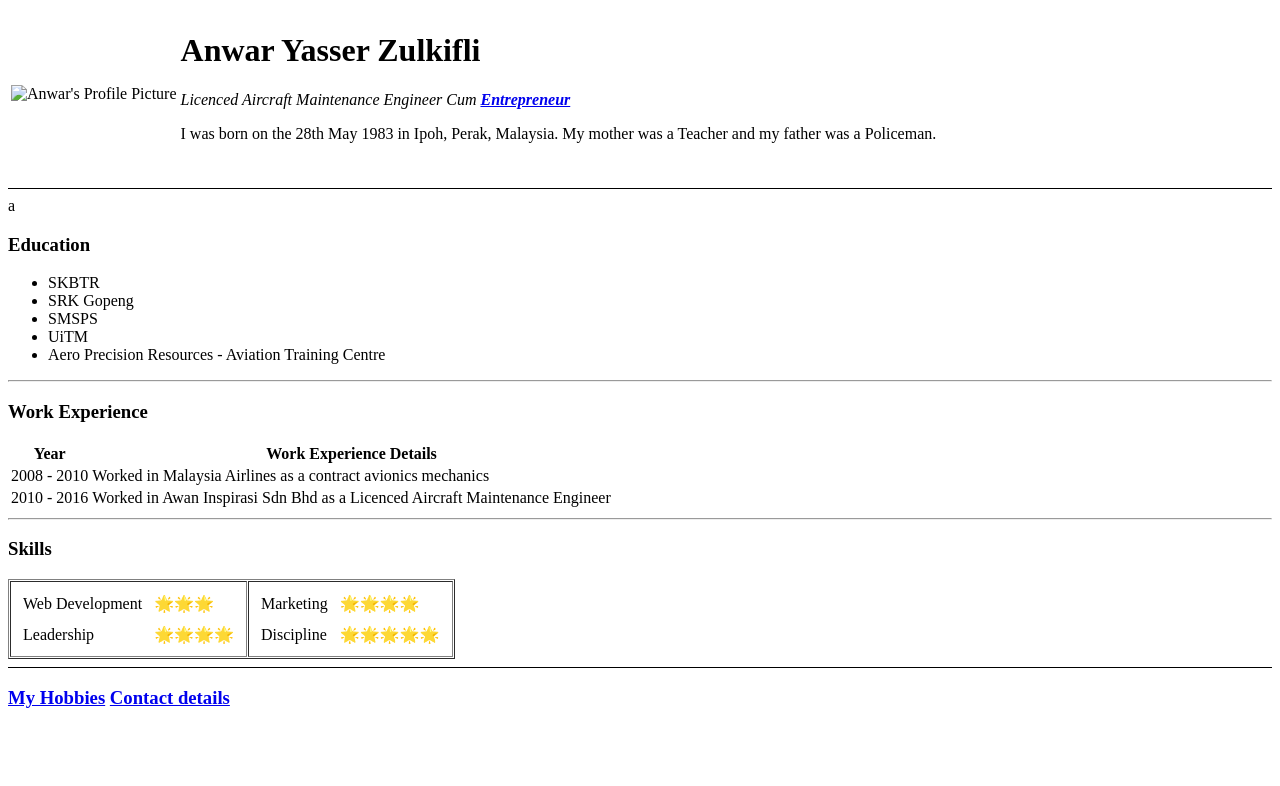
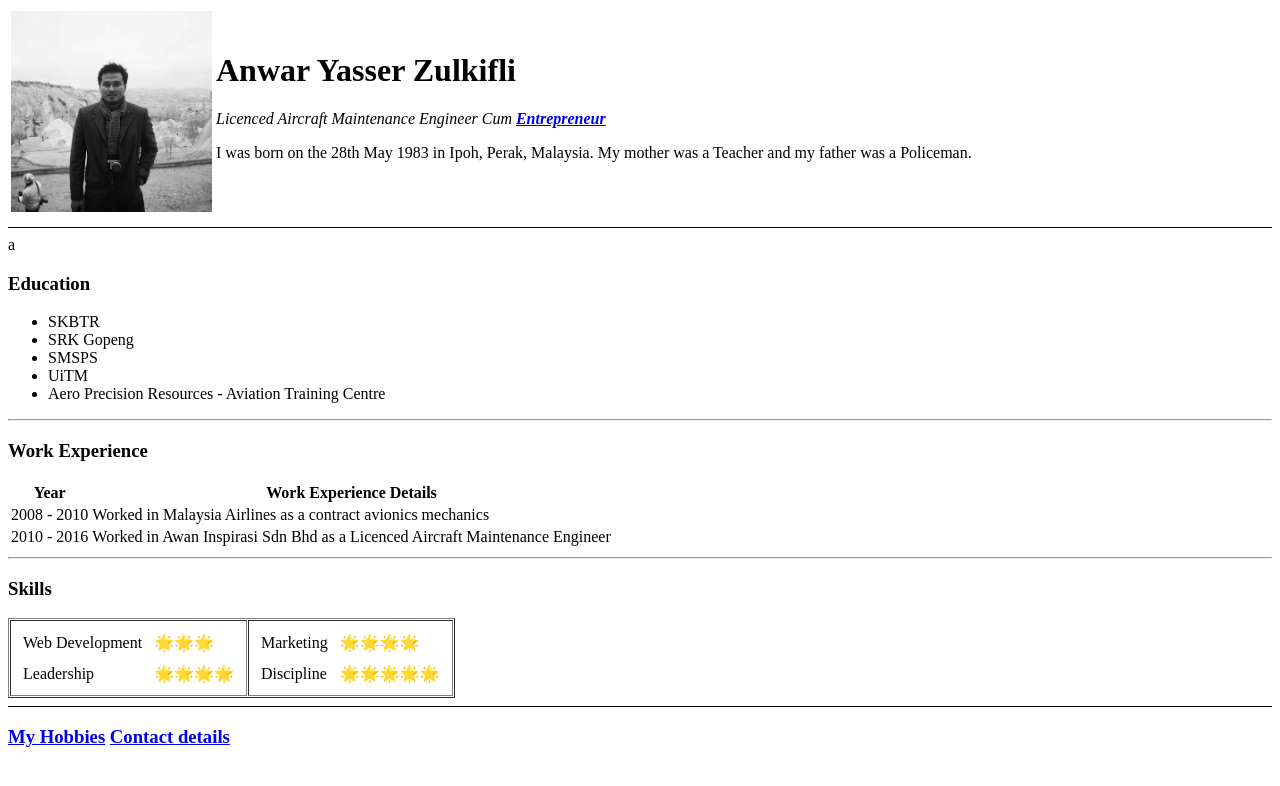
Before and after one commit to anwar139/anwar, a plain HTML site: page index.html in a window 1280 px wide. Drawn offline with Linux system fonts and the light colour scheme; the site is published under a folder, as on GitHub Pages, so addresses that start at the root find nothing.

Commit message:
Update index.html

```diff
--- a/index.html
+++ b/index.html
@@ -9,7 +9,7 @@
 <body>
   <table>
     <tr>
-      <td><img src="/images/Anwar.jpg" height="201" width="201" alt="Anwar's Profile Picture"></td>
+      <td><img src="images/Anwar.jpg" height="201" width="201" alt="Anwar's Profile Picture"></td>
       <td>
         <h1>Anwar Yasser Zulkifli</h1>
         <p><em>Licenced Aircraft Maintenance Engineer Cum <strong><a href="https://www.facebook.com/anwar.y.zulkifli">Entrepreneur</a></strong></em></p>
```
